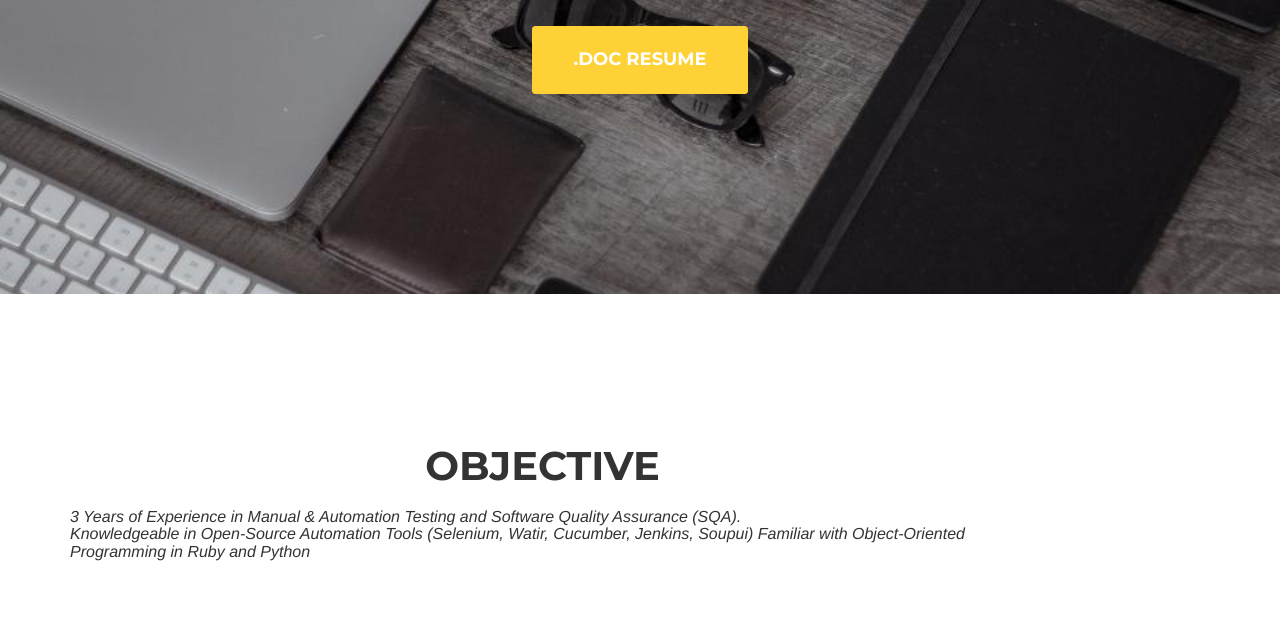
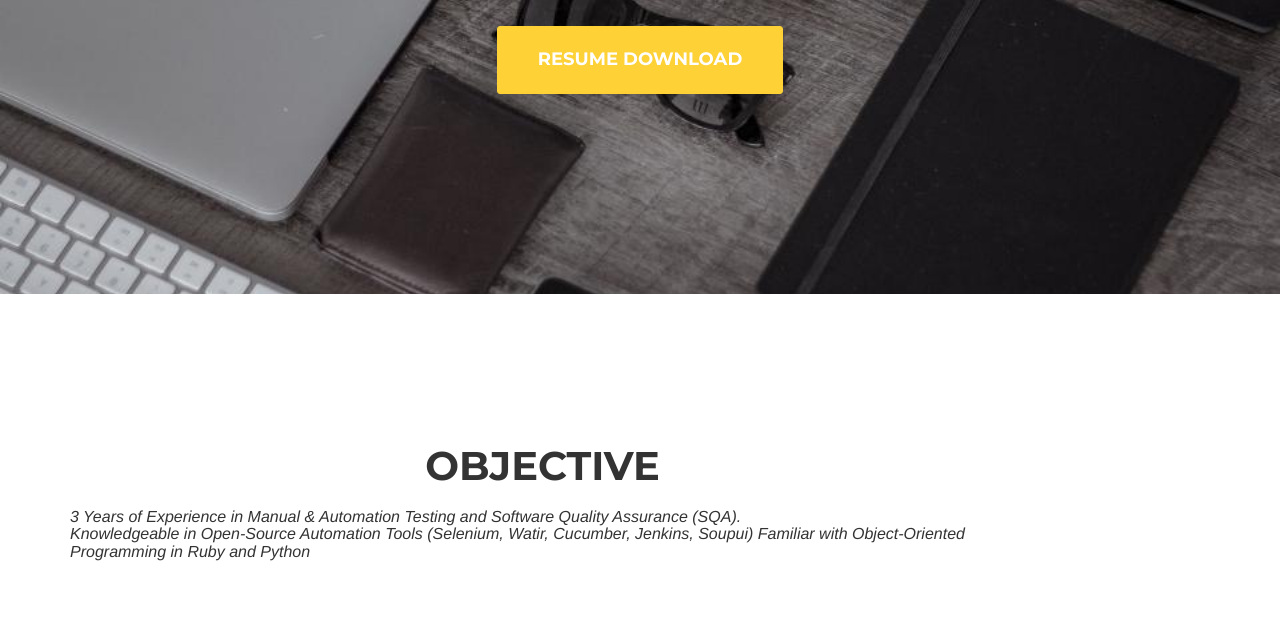
Before and after one commit to YasenSimayi/resume, a website: page index.html in a window 1280 px wide. Shown: the part 464-1100 px from the top of the page. Drawn offline with nearby package versions, Linux system fonts and the light colour scheme; a web font is replaced by a local one.

Commit message:
Update index.html

```diff
--- a/index.html
+++ b/index.html
@@ -72,7 +72,7 @@
             <div class="intro-text">
                 <div class="intro-lead-in">Welcome To My Resume Page</div>
                 <div class="intro-heading">It's Nice To Meet You</div>
-                <a href="https://docs.google.com/document/d/18R7JIaAzck30NGxBDrCEHHh1-3vmnLTX8F25Tc3j-F4/edit?usp=sharing" class="page-scroll btn btn-xl">.doc Resume</a>
+                <a href="https://docs.google.com/document/d/1XbaPL29jOqxgJbhd3qJ32ejT_xsur5PfbheSxw-MTUY/edit?usp=sharing" class="page-scroll btn btn-xl">Resume Download</a>
             </div>
         </div>
     </header>
```
